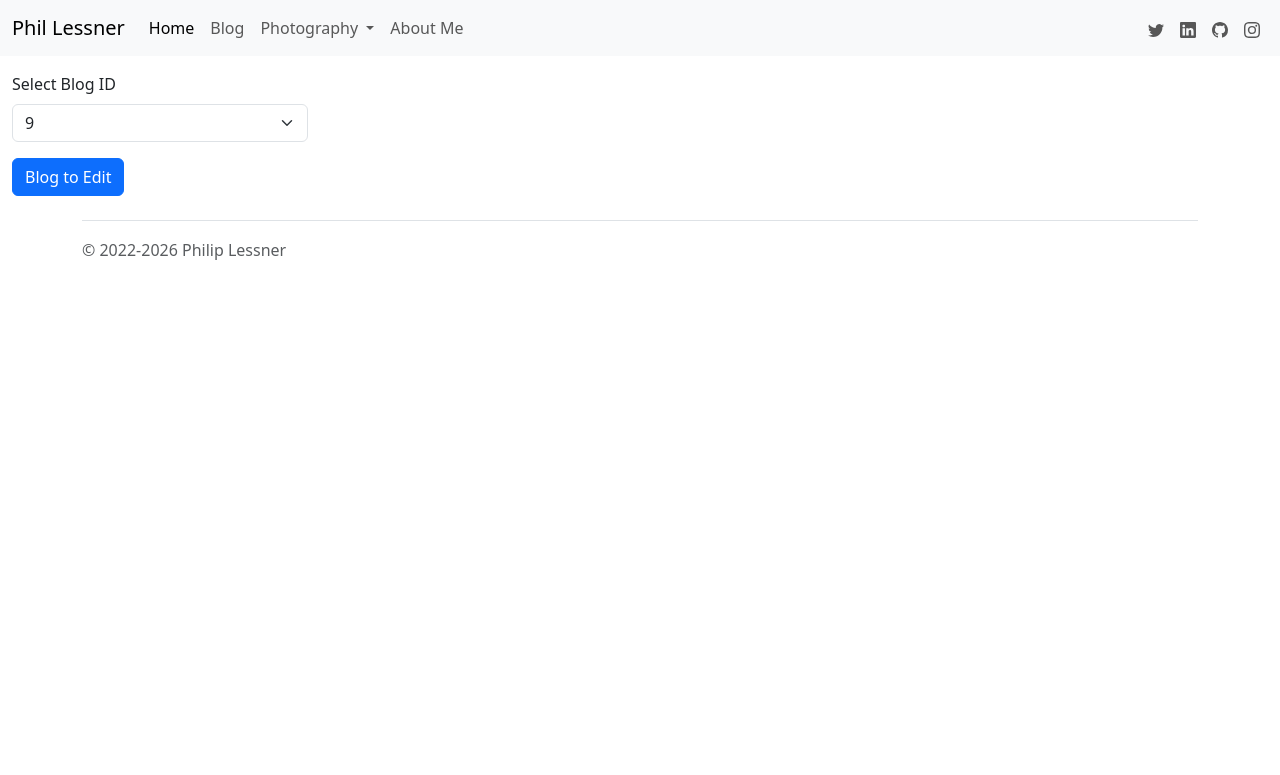
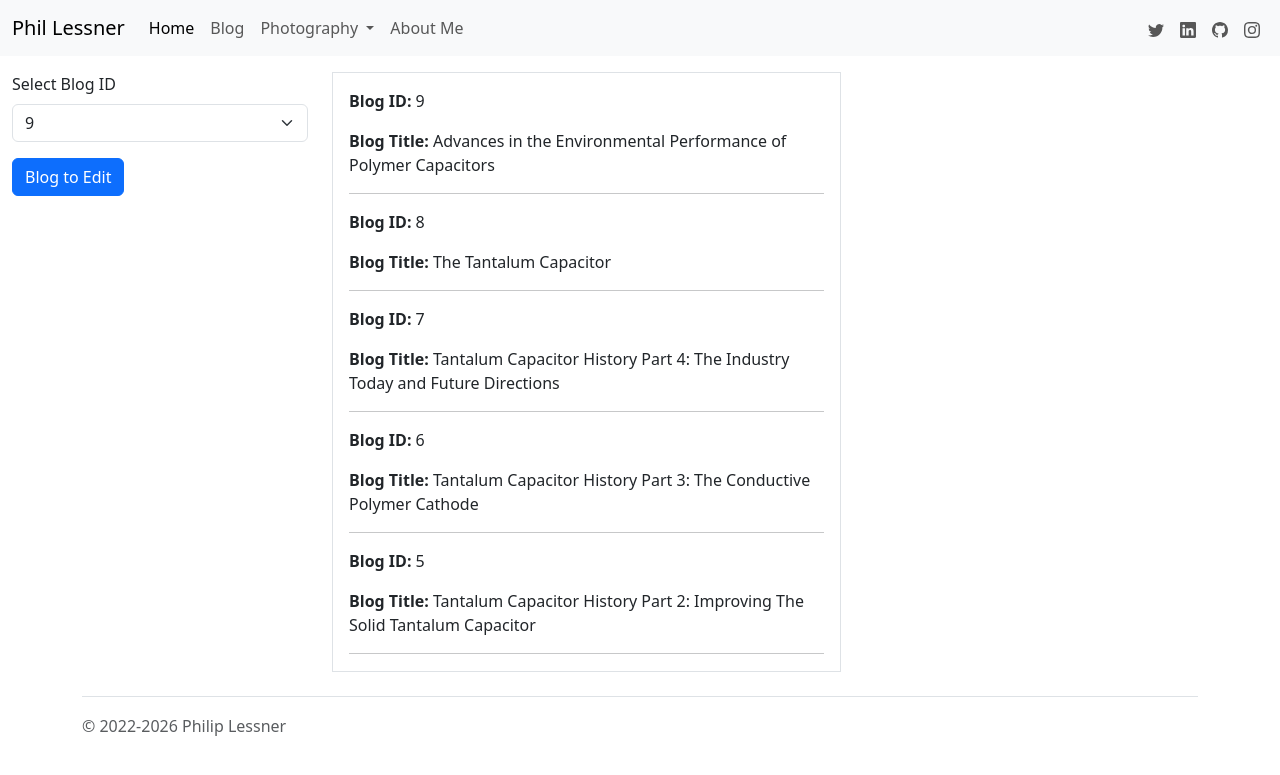
Before and after one commit to philiplessner/website, a Flask app: page /blogselect in a window 1280 px wide. Shown: the top 775 px of the page. Run offline with Flask 3, Linux system fonts and the light colour scheme; a user stored in the database is signed in.

Commit message:
Combined Blog Info. on profile page into blogselect page.

```diff
--- a/app/admin.py
+++ b/app/admin.py
@@ -88,13 +88,18 @@ def blog_select():
         return redirect(url_for('admin.login'))
     form = BlogSelectForm()
     if (request.method == 'GET'):
-        stmt = (db.select(Blog.id)
+        stmt = (db.select(Blog.title, Blog.abstract, Blog.date, Blog.medialink, Blog.mediatype, Blog.id)
                         .select_from(Blog)
                         .order_by(Blog.date.desc()))
         blogs = db.session.execute(stmt).all()
-        blog_ids = [t[0] for t in blogs]
+        template_data = {'blogs': blogs}
+       # stmt = (db.select(Blog.id)
+       #                .select_from(Blog)
+       #                .order_by(Blog.date.desc()))
+       # blogs = db.session.execute(stmt).all()
+        blog_ids = [t[5] for t in blogs]
         form.blogid.choices = blog_ids
-        return render_template('blogselect.html', form=form)
+        return render_template('blogselect.html', **template_data, form=form)
     if form.validate_on_submit:
         return redirect(url_for('admin.blog_edit', blogid=int(form.blogid.data)))
 
--- a/app/templates/blogselect.html
+++ b/app/templates/blogselect.html
@@ -13,6 +13,15 @@
     {{ form.submit(class="btn btn-primary") }}
 </form>
         </div>
+        <div class="col-5">
+  <div class="overflow-auto border p-3" style="max-height: 600px;">
+  {% for blog in blogs %}
+    <p><strong>Blog ID: </strong> {{ blog[5] }}</p>
+    <p><strong>Blog Title: </strong>{{ blog[0] }}</p>
+    <hr>
+    {% endfor %}
+  </div>
+  </div>
     </div>
 </div>
 
```
